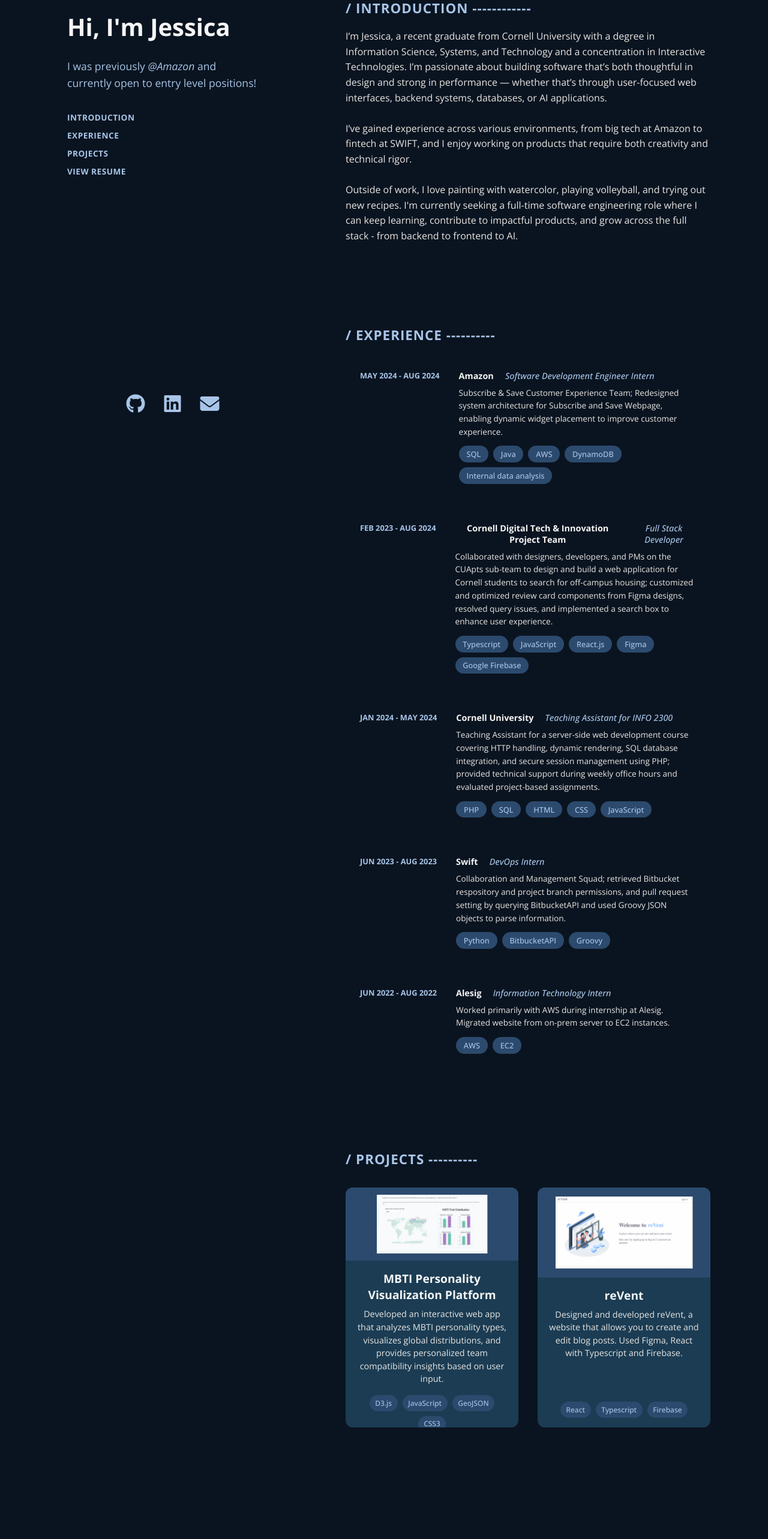
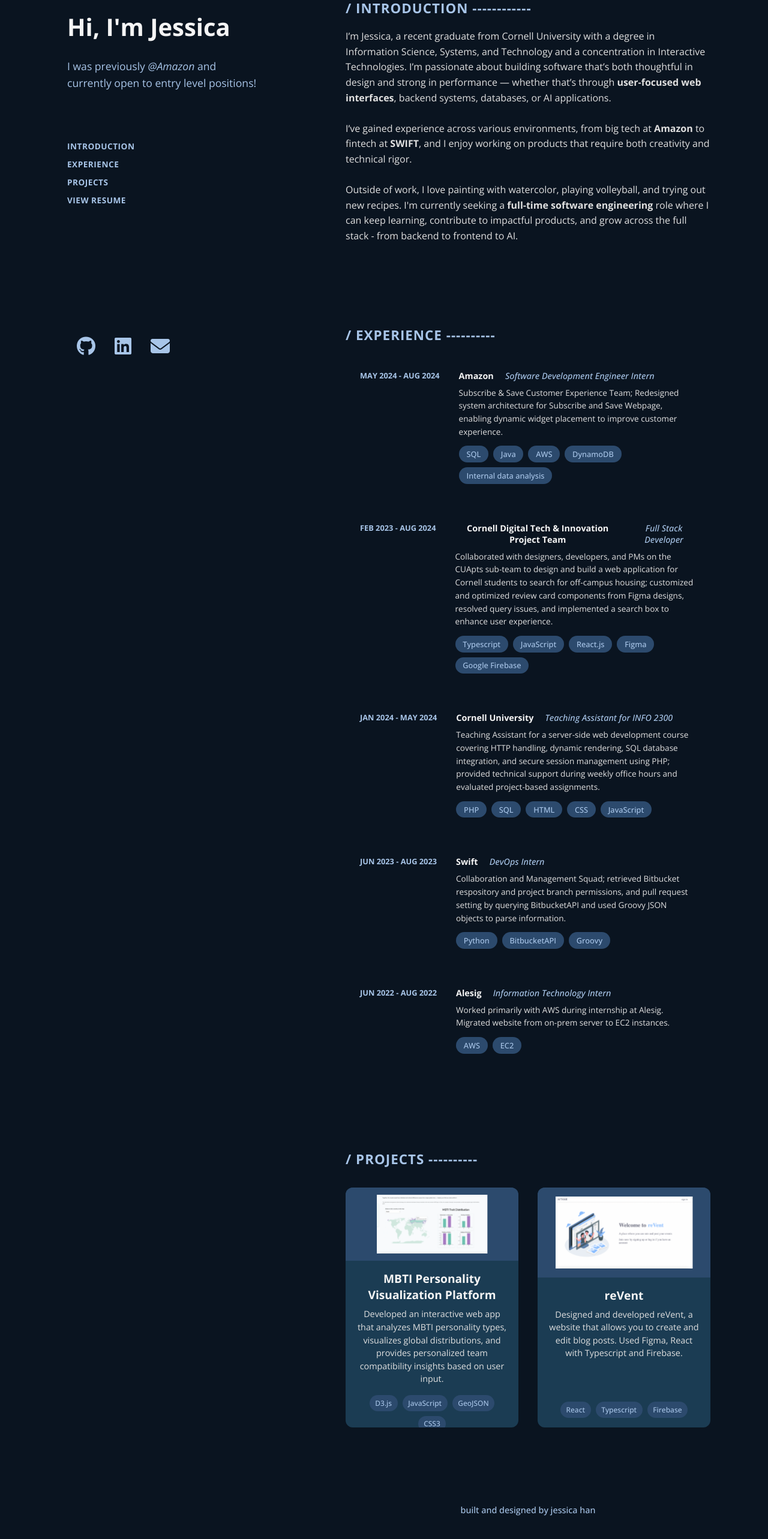
Before and after one commit to jesshan700/portfolio, a React (Create React App) app: page / in a window 1280 px wide. Shown: the part 74-2640 px from the top of the page at 60% size. Before the commit the page ends 2566 px from the top, so only its background shows below. Built offline with nearby package versions, Linux system fonts and the light colour scheme.

Commit message:
Styling touches to page

```diff
--- a/src/App.css
+++ b/src/App.css
@@ -114,6 +114,7 @@ body {
 
 .table-of-contents {
   margin-bottom: 2rem;
+  margin-top: 5rem;
 }
 
 .table-of-contents ul {
@@ -139,12 +140,11 @@ body {
   color: #F5F5F5;
 }
 
-
-
 .social-links {
-  text-align: center;
+  text-align: left;
   margin-top: auto;
-  padding-bottom: 4rem;
+  margin-left: 5rem;
+  padding-bottom: 10rem;
 }
 
 .social-links a {
@@ -181,12 +181,16 @@ body {
 
 .intro-section p {
   line-height: 1.6;
-  color: #E8E6E3;
+  color: #E0E0E0;
 }
 
 .content-section {
   margin-bottom: 3rem;
   padding: 2rem;
+}
+
+.content-section p {
+  color: #E0E0E0;
 }
 
 .description-buttons {
@@ -271,8 +275,8 @@ body {
   right: 2rem;
   width: 40px;
   height: 40px;
-  background-color: #D2C1B6;
-  color: #1B3C53;
+  background-color: #1B3C53;
+  color: #A8C5E8;
   border-radius: 50%;
   display: flex;
   justify-content: center;
@@ -395,7 +399,7 @@ body {
 
 .experience-description {
   margin: 0 0 0.8rem 0;
-  color: #E8E6E3;
+  color: #E0E0E0;
   line-height: 1.6;
   text-align: left;
   font-size: 0.85rem;
@@ -511,7 +515,7 @@ body {
 
 .project-description {
   font-size: 0.9rem;
-  color: #E8E6E3;
+  color: #E0E0E0;
   line-height: 1.5;
   margin: 0 0 1rem 0;
   flex: 1;
@@ -532,3 +536,16 @@ body {
   font-size: 0.75rem;
   font-weight: 500;
 }
+
+.footer-section {
+  text-align: center;
+  padding: 3rem 0;
+  margin-top: 2rem;
+}
+
+.footer-text {
+  color: #A8C5E8;
+  font-size: 0.9rem;
+  font-weight: 500;
+  margin: 0;
+}
--- a/src/App.tsx
+++ b/src/App.tsx
@@ -43,7 +43,7 @@ function App() {
                   <li><a href="#experience" className="toc-link">EXPERIENCE</a></li>
                   <li><a href="#projects" className="toc-link">PROJECTS</a></li>
                   <li><a
-                    href="https://drive.google.com/file/d/1J2vWe5rMy8PFLNOBGXd27rJ1cJdpkbNa/view?usp=sharing"
+                    href="https://drive.google.com/file/d/1wVS1j-ZLSoUIuAhZxRnWZu6XkTc2K9s0/view?usp=sharing"
                     target="_blank"
                     rel="noopener noreferrer"
                     className="toc-link"
@@ -75,14 +75,14 @@ function App() {
             in Information Science, Systems, and Technology and a concentration in
             Interactive Technologies. I’m passionate about building software that’s
             both thoughtful in design and strong in performance — whether that’s through
-             user-focused web interfaces, backend systems, databases, or AI applications.
+              <strong> user-focused web interfaces</strong>, backend systems, databases, or AI applications.
             <br /><br />
-            I’ve gained experience across various environments, from big tech at Amazon to
-            fintech at SWIFT, and I enjoy working on products that require both creativity
+            I’ve gained experience across various environments, from big tech at <strong>Amazon</strong> to
+            fintech at <strong>SWIFT</strong>, and I enjoy working on products that require both creativity
             and technical rigor.
             <br /><br />
             Outside of work, I love painting with watercolor, playing volleyball, and trying
-            out new recipes. I'm currently seeking a full-time software engineering role where I
+            out new recipes. I'm currently seeking a <strong>full-time software engineering</strong> role where I
             can keep learning, contribute to impactful products, and grow across the full stack
              - from backend to frontend to AI.
             </p>
@@ -99,6 +99,11 @@ function App() {
             <div className="section-header">/ PROJECTS ----------</div>
             <Projects />
           </div>
+
+          {/* Footer */}
+          <div className="footer-section">
+            <p className="footer-text">built and designed by jessica han</p>
+          </div>
         </div>
       </div>
     </div>
```
